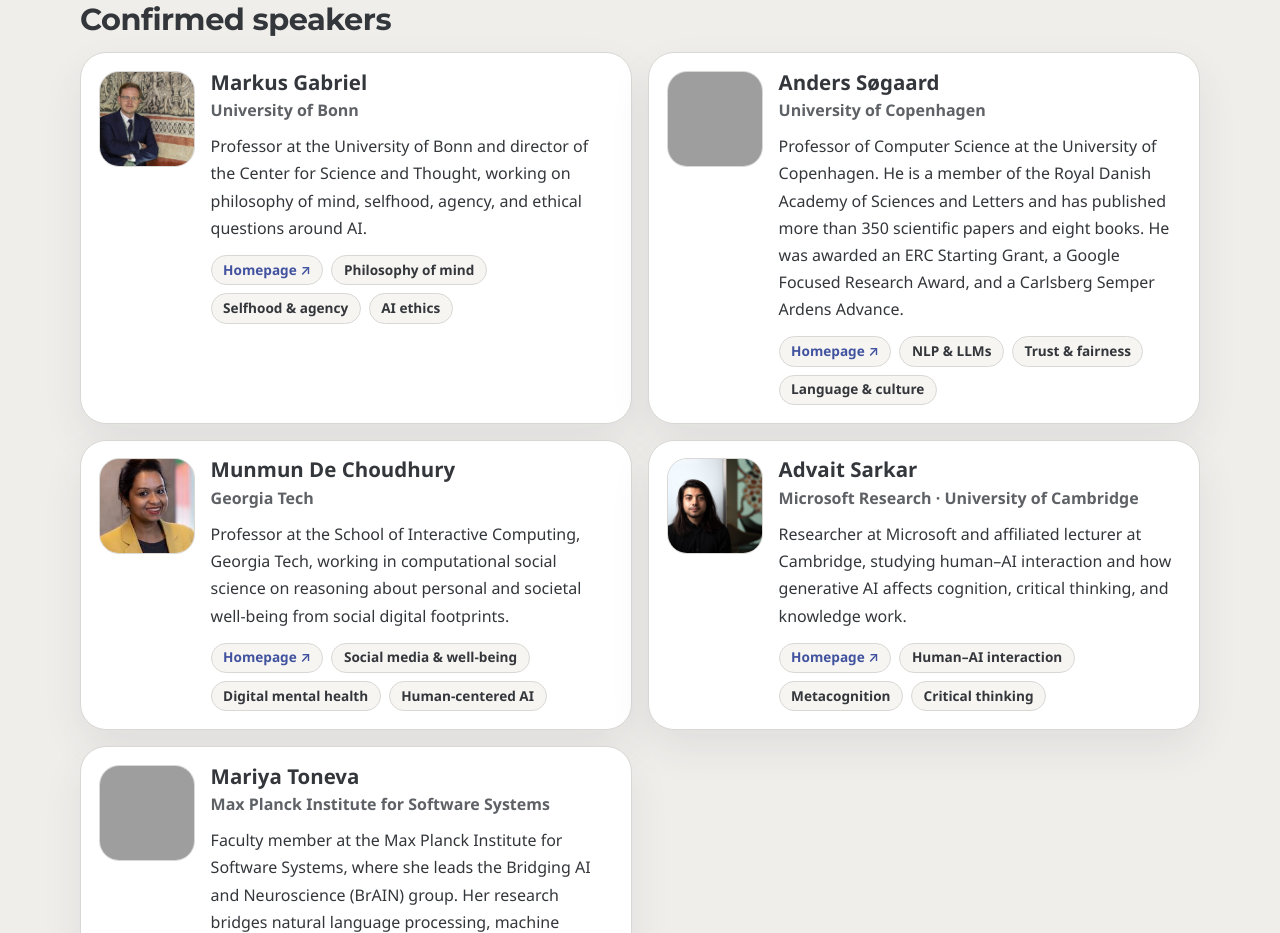
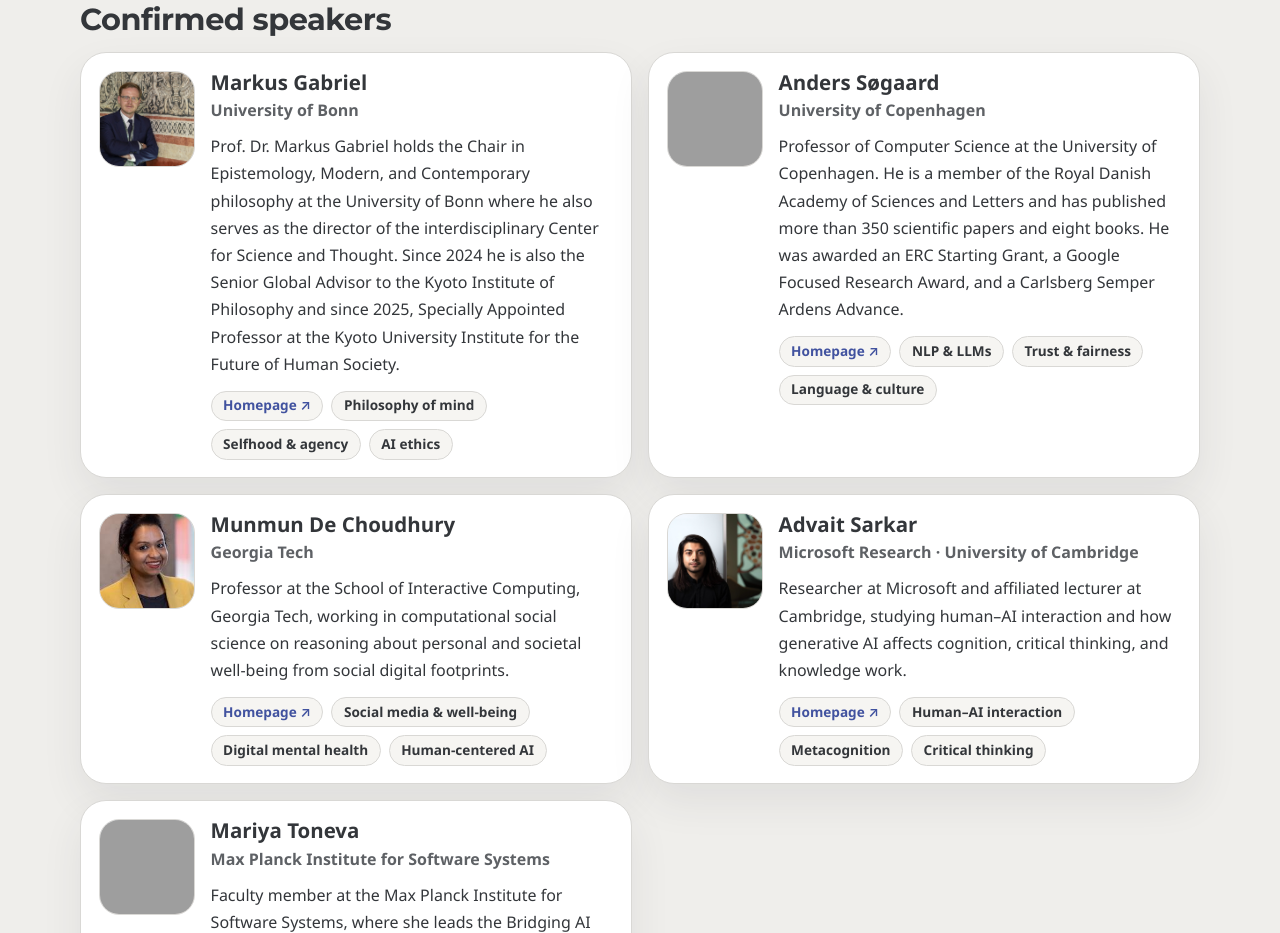
Before and after one commit to aintheself/aintheself.github.io, a plain HTML site: page index.html in a window 1280 px wide. Shown: the part 1438-2371 px from the top of the page. Drawn offline with nearby package versions, Linux system fonts and the light colour scheme; grey boxes are pictures that could not be loaded; a web font is replaced by a local one.

Commit message:
markus bio and abstract

```diff
--- a/index.html
+++ b/index.html
@@ -170,9 +170,12 @@
                 <h3>Markus Gabriel</h3>
                 <p class="speaker-affiliation">University of Bonn</p>
                 <p class="speaker-description">
-                  Professor at the University of Bonn and director of the Center
-                  for Science and Thought, working on philosophy of mind,
-                  selfhood, agency, and ethical questions around AI.
+                  Prof. Dr. Markus Gabriel holds the Chair in Epistemology, Modern, and
+                  Contemporary philosophy at the University of Bonn where he also serves
+                  as the director of the interdisciplinary Center for Science and Thought.
+                  Since 2024 he is also the Senior Global Advisor to the Kyoto Institute of
+                  Philosophy and since 2025, Specially Appointed Professor at the Kyoto University
+                  Institute for the Future of Human Society.
                 </p>
 
                 <div class="speaker-chip-row">
```
Also changed, not shown: schedule.html (+6 -0 lines), 1 other file.
